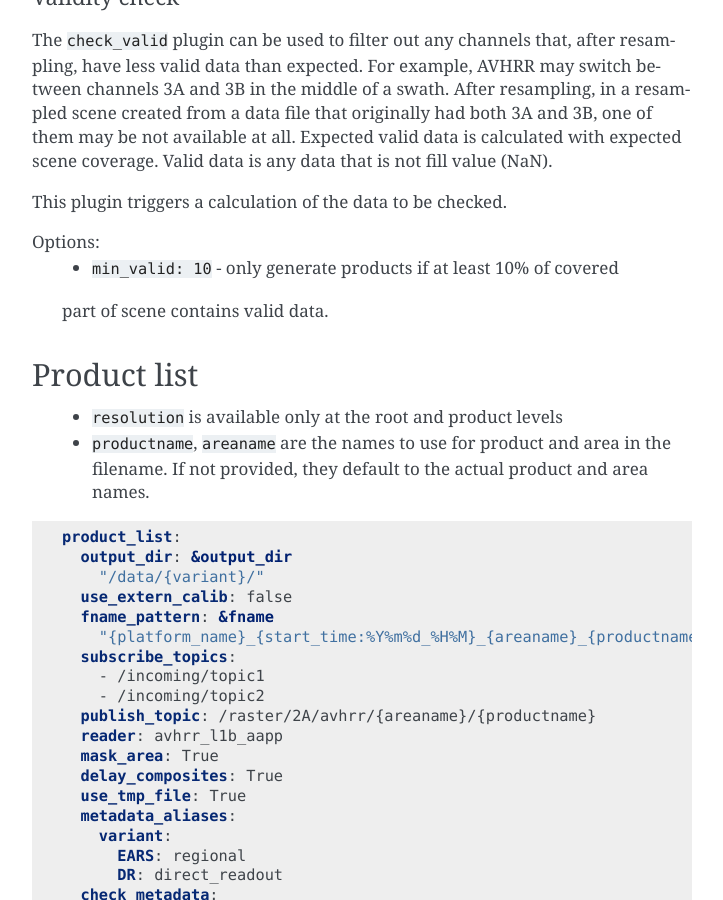
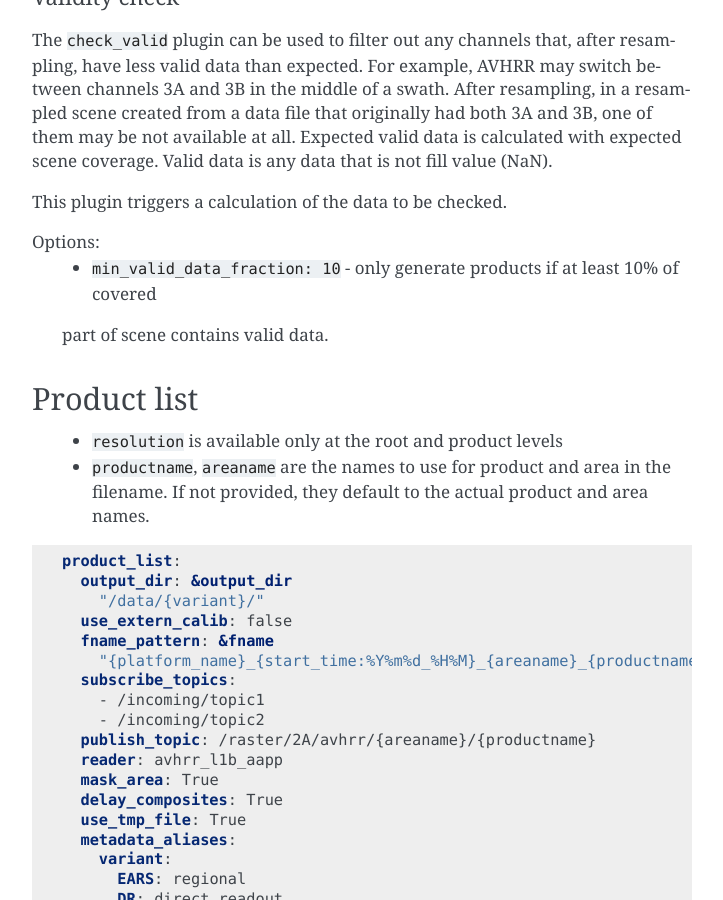
Before and after one commit to pytroll/trollflow2, a Sphinx documentation site: the page built from doc/source/index.rst, in a window 1280 px wide and 900 px high, scrolled down 6246 px. Shown: the whole window, without its empty margins (388-1111 px from the left). Built offline with Sphinx 7.4.7, drawn with Linux system fonts in a browser that asks for light colours.

Commit message:
Update doc/source/index.rst

```diff
--- a/doc/source/index.rst
+++ b/doc/source/index.rst
@@ -307,7 +307,7 @@ Valid data is any data that is not fill value (NaN).
 This plugin triggers a calculation of the data to be checked.
 
 Options:
-  - ``min_valid: 10`` - only generate products if at least 10% of covered
+  - ``min_valid_data_fraction: 10`` - only generate products if at least 10% of covered
   part of scene contains valid data.
 
 Product list
```
